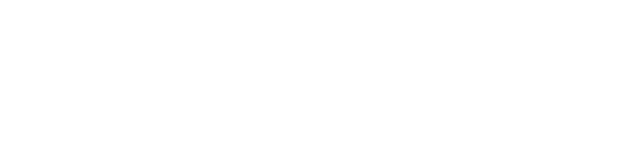
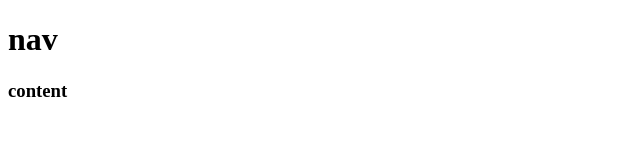
Before and after one commit to Ayushsaxena38/repo-to-learn-git, a plain HTML site: page index.html in a window 1280 px wide. Shown: the whole page, without its empty margins (0-640 px from the left). Drawn offline with Linux system fonts and the light colour scheme.

Commit message:
updated index.html file

```diff
--- a/index.html
+++ b/index.html
@@ -7,6 +7,7 @@
     <title>Document</title>
 </head>
 <body>
-
+    <h1>nav</h1>
+    <h3>content</h3>
 </body>
 </html>
```
